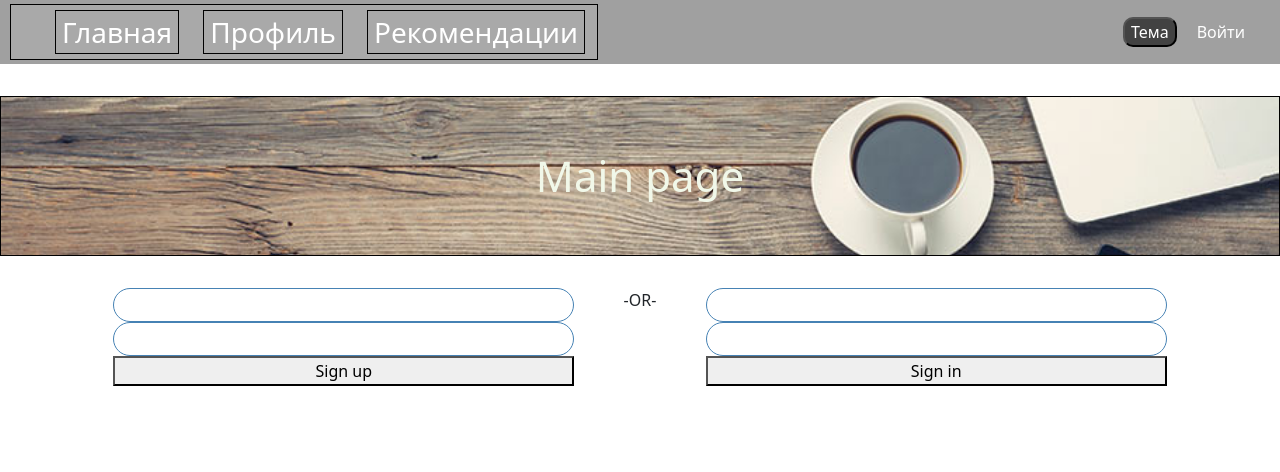
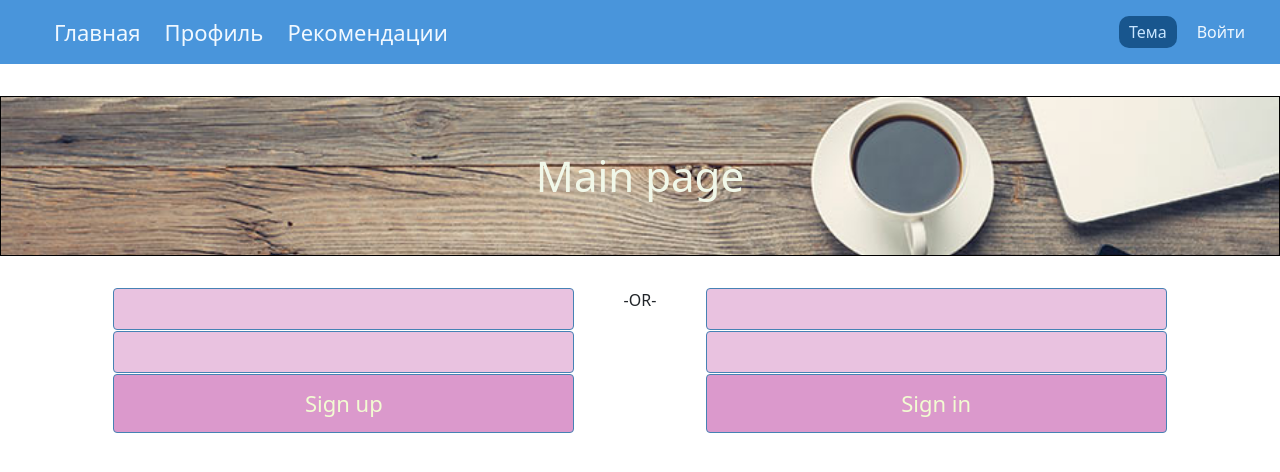
Before and after one commit to TVBlackman1/mern-blog, a React (Create React App) app in the folder client/: page /auth in a window 1280 px wide. Shown: the top 472 px of the page. Built offline with nearby package versions, Linux system fonts and the light colour scheme.

Commit message:
redesign

```diff
--- a/client/src/pages/AuthPage.js
+++ b/client/src/pages/AuthPage.js
@@ -41,13 +41,13 @@ export const AuthPage = () => {
                 <main>
                     <form onSubmit={submitRegister} className={""}>
                         <input name="login" type="text" onChange={onChangeFormValues}/>
-                        <input name="password" type="password" onChange={onChangeFormValues}/>
+                        <input name="password" type="password" autoComplete="new-password" onChange={onChangeFormValues}/>
                         <button name="submitRegister" type="submit" disabled={loading}>Sign up</button>
                     </form>
                     <div>-OR-</div>
                     <form onSubmit={submitLogin} method={"POST"} className={""}>
                         <input name="login" type="text" onChange={onChangeFormValues}/>
-                        <input name="password" type="password" onChange={onChangeFormValues}/>
+                        <input name="password" type="password" autoComplete="new-password" onChange={onChangeFormValues}/>
                         <button name="submitLogin" type="submit" disabled={loading}>Sign in</button>
                     </form>
                 </main>
--- a/client/src/styles/auth-form.css
+++ b/client/src/styles/auth-form.css
@@ -7,9 +7,21 @@ form {
 }
 
 form input {
-    background-color: white!important;
-    border: 1px solid steelblue!important;
-    border-radius: 20px!important;
-    padding: 4px!important;
+    background-color: #e8bedeee;
+    border: 1px solid steelblue;
+    border-radius: 4px;
+    padding: 8px;
+    margin-bottom: 1px;
     box-sizing: border-box;
 }
+
+form button {
+    background-color: #DB99CC;
+    color: #F2FCD2;
+    font-size: 22px;
+    border: 1px solid steelblue;
+    border-radius: 4px;
+    padding: 12px;
+    /*margin-bottom: 12px;*/
+    box-sizing: border-box;
+}
--- a/client/src/styles/nav.css
+++ b/client/src/styles/nav.css
@@ -1,14 +1,14 @@
 header {
     height: 4em;
-    background-color: #a0a0a0;
-    padding: 4px 10px;
+    background-color: #4995db;
+    padding: 0 10px;
     box-sizing: border-box;
     display: flex;
     flex-direction: row;
 }
 
 header.light-theme {
-    background-color: #fafafa;
+    background-color: #4995db;
 }
 
 header.dark-theme {
@@ -22,9 +22,9 @@ header.rose-theme {
 nav {
     width: 60%;
     height: 100%;
-    background-color: darkgray;
+    /*background-color: darkgray;*/
     box-sizing: border-box;
-    border: 1px solid black;
+    /*border: 1px solid black;*/
     padding: 0;
     display: flex;
     flex-direction: row;
@@ -34,28 +34,42 @@ nav {
 
 header nav ul.left {
     display: flex;
+    height: 100%;
     align-items: center;
     flex-direction: row;
     margin: 0;
 }
 
 header nav ul.left li {
+    display: flex;
+    align-items: center;
+    height: 100%;
     list-style-type: none;
-    display: block;
-    padding: 0 6px;
-    margin: 0 12px;
-    font-size: 28px;
-    border: 1px solid black;
+    /*display: block;*/
+    padding: 0 12px;
+    margin: 0;
+    /*border: 1px solid black;*/
+}
+
+header nav ul.left li:hover {
+    background-color: #3083CF;
 }
 
 header nav ul.left li p {
     display: block;
-    color: #ffffff;
+    height: 100%;
+    color: #f0f8ff;
+    font-size: 22px;
     text-decoration: none;
     text-decoration-color: #ad1457;
     box-sizing: border-box;
     margin: 0;
 }
+
+header nav ul.left li:hover p{
+    color: #ffffcc;
+}
+
 header div.right {
     width: 100%;
     height: 100%;
@@ -80,12 +94,14 @@ header ul.right li {
 
 header ul.right li p {
     margin: 0;
-    color: #ffffff;
+    color: #f0f8ff;
 }
 
 header ul.right li button {
     margin: 0;
-    color: #ffffff;
-    background-color: #424242;
+    color: #c7e5ff;
+    background-color: #18568E;
+    border: none;
     border-radius: 10px;
+    padding: 4px 10px;
 }
```
Also changed, not shown: 1 other file (tests, documents, lock files or other folders).
